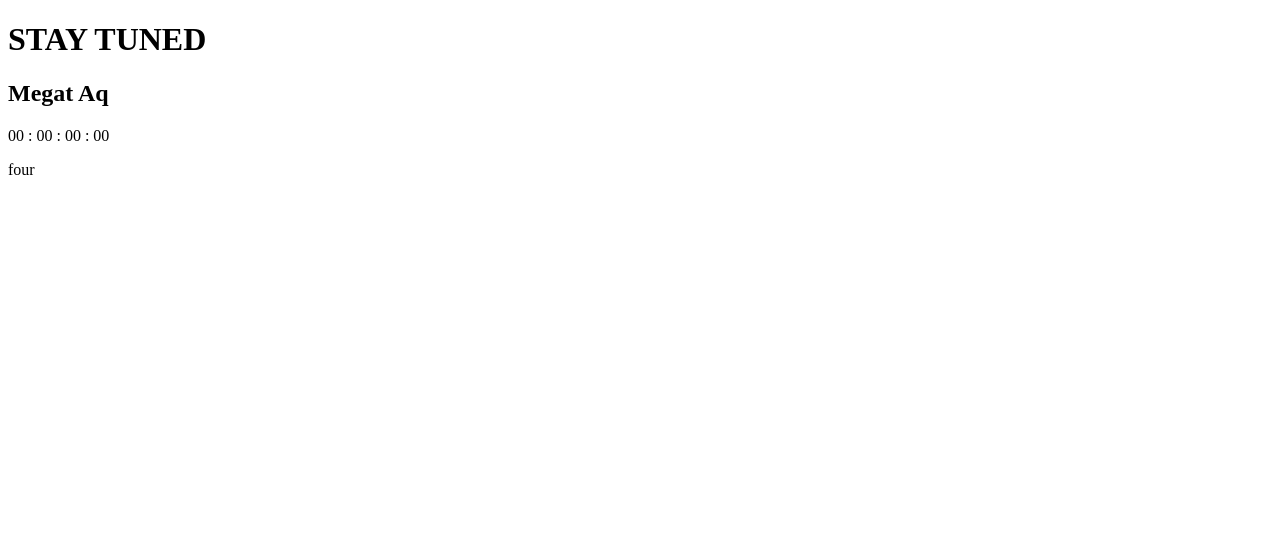
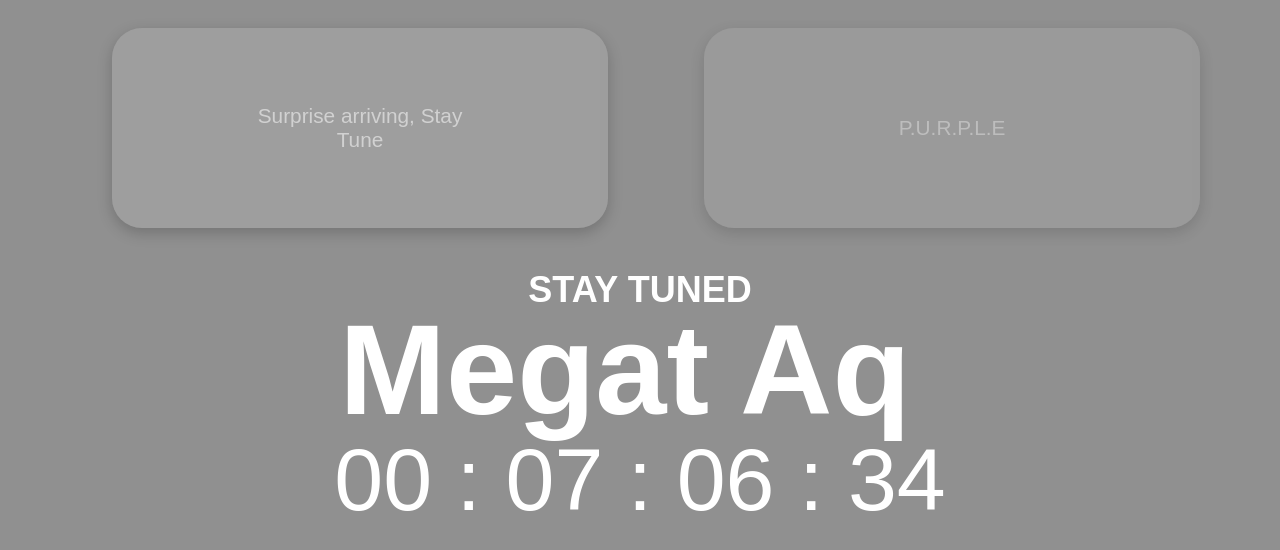
Before and after one commit to MegatHilmi/HappyBirthday, a plain HTML site: page index.html in a window 1280 px wide. Drawn offline with Linux system fonts and the light colour scheme.

Commit message:
Update index.html

```diff
--- a/index.html
+++ b/index.html
@@ -4,7 +4,7 @@
     <meta charset="UTF-8">
     <meta http-equiv="X-UA-Compatible" content="IE=edge">
     <meta name="viewport" content="width=device-width, initial-scale=1.0">
-    <!-- <link rel="stylesheet" href="../HappyBirthday/countdown/css/main.css"> -->
+    <link rel="stylesheet" href="/countdown/css/main.css">
     <title>Birthday Countdown</title>
 </head>
 <body>
@@ -28,7 +28,7 @@
                 <p id="four">four</p>
             </div>
         </div>
-        <!-- <script src="../HappyBirthday/countdown/main.js"></script> -->
+        <script src="/countdown/main.js"></script>
     </header>
 
 </body>
```
